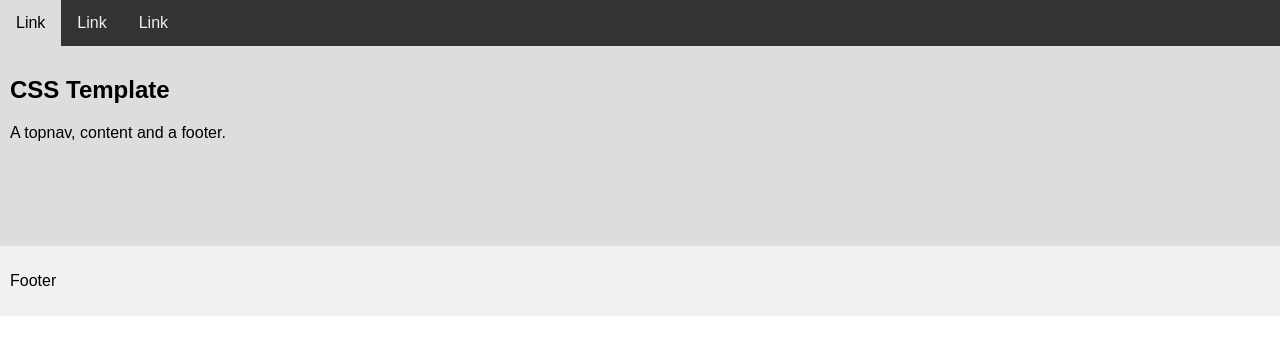
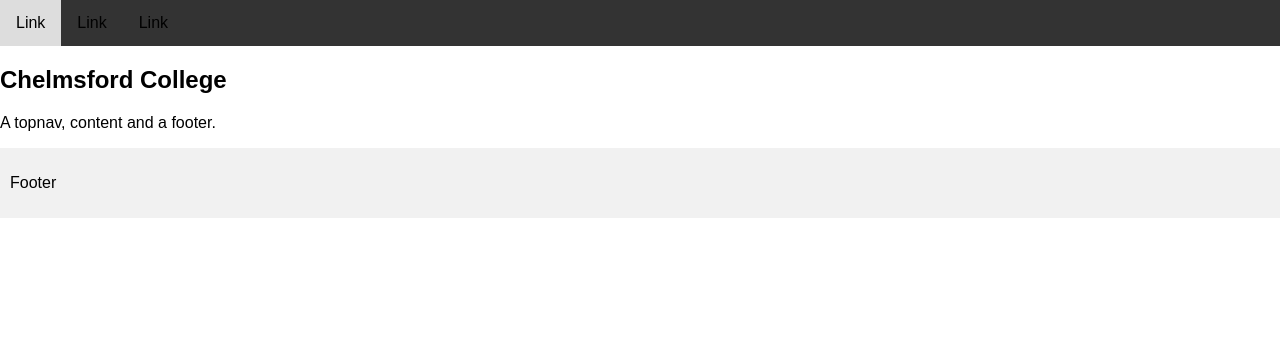
Before and after one commit to hxrply/html, a plain HTML site: page index.html in a window 1280 px wide. Drawn offline with Linux system fonts and the light colour scheme.

Commit message:
Modify topnav color and update content heading
Updated the topnav link color and changed content heading.

```diff
--- a/index.html
+++ b/index.html
@@ -25,7 +25,7 @@
 .topnav a {
   float: left;
   display: block;
-  color: #f2f2f2;
+  color: #010101;
   text-align: center;
   padding: 14px 16px;
   text-decoration: none;
@@ -35,13 +35,6 @@
 .topnav a:hover {
   background-color: #ddd;
   color: black;
-}
-
-/* Style the content */
-.content {
-  background-color: #ddd;
-  padding: 10px;
-  height: 200px; /* Should be removed. Only for demonstration */
 }
 
 /* Style the footer */
@@ -60,7 +53,7 @@
 </div>
 
 <div class="content">
-  <h2>CSS Template</h2>
+  <h2>Chelmsford College</h2>
   <p>A topnav, content and a footer.</p>
 </div>
 
```
